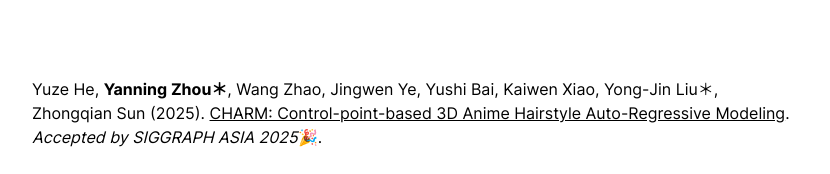
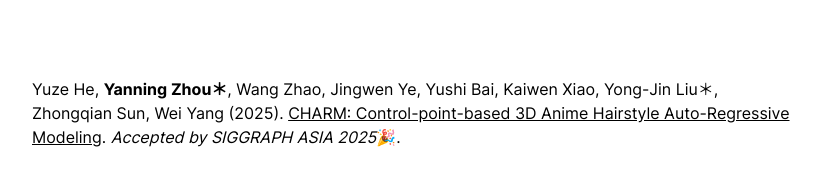
Before and after one commit to Amandaynzhou/amandaynzhou.github.io, a plain HTML site: page index.html in a window 1280 px wide. Shown: the part 1094-1268 px from the top of the page, without its empty margins (224-1054 px from the left). Drawn offline with Linux system fonts and the light colour scheme.

Commit message:
add author

```diff
--- a/index.html
+++ b/index.html
@@ -226,7 +226,7 @@
 <div class="pub-list-item view-citation" style="margin-bottom:1rem">
     <i class="far fa-file-alt pub-icon" aria-hidden="true"></i>
     <span class="article-metadata li-cite-author">
-        <span>Yuze He</span>, <span><b>Yanning Zhou＊</b></span><i class="author-notes fas fa-info-circle" data-toggle="tooltip" title="Corresponding Author"></i>, <span>Wang Zhao</span>, <span>Jingwen Ye</span>, <span>Yushi Bai</span>, <span>Kaiwen Xiao</span>, <span>Yong-Jin Liu＊</span>, <span>Zhongqian Sun</span>
+        <span>Yuze He</span>, <span><b>Yanning Zhou＊</b></span><i class="author-notes fas fa-info-circle" data-toggle="tooltip" title="Corresponding Author"></i>, <span>Wang Zhao</span>, <span>Jingwen Ye</span>, <span>Yushi Bai</span>, <span>Kaiwen Xiao</span>, <span>Yong-Jin Liu＊</span>, <span>Zhongqian Sun</span>, <span>Wei Yang</span>
     </span>(2025).
     <a href="#" class="underline">CHARM: Control-point-based 3D Anime Hairstyle Auto-Regressive Modeling</a>.
     <em>Accepted by SIGGRAPH ASIA 2025</em>🎉.
```
